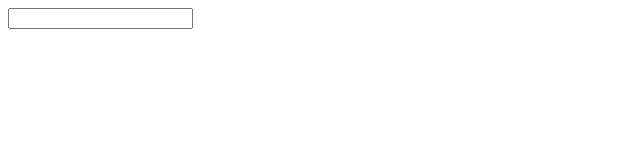
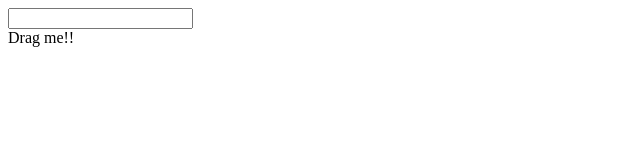
Before and after one commit to GurcanH/rts, a React (Create React App) app: page / in a window 1280 px wide. Shown: the top 160 px of the page, without its empty margins (0-640 px from the left). Built offline with nearby package versions, Linux system fonts and the light colour scheme.

Commit message:
017. Handling Drag Events Too!

```diff
--- a/src/events/EventComponent.tsx
+++ b/src/events/EventComponent.tsx
@@ -1,10 +1,17 @@
 const EventComponent: React.FC = () => {
   const onChange = (event: React.ChangeEvent<HTMLInputElement>) => {
+    console.log(event);
+  };
+
+  const onDragstart = (event: React.DragEvent<HTMLDivElement>) => {
     console.log(event);
   };
   return (
     <div>
       <input onChange={onChange} />
+      <div draggable onDragStart={onDragstart}>
+        Drag me!!
+      </div>
     </div>
   );
 };
```
